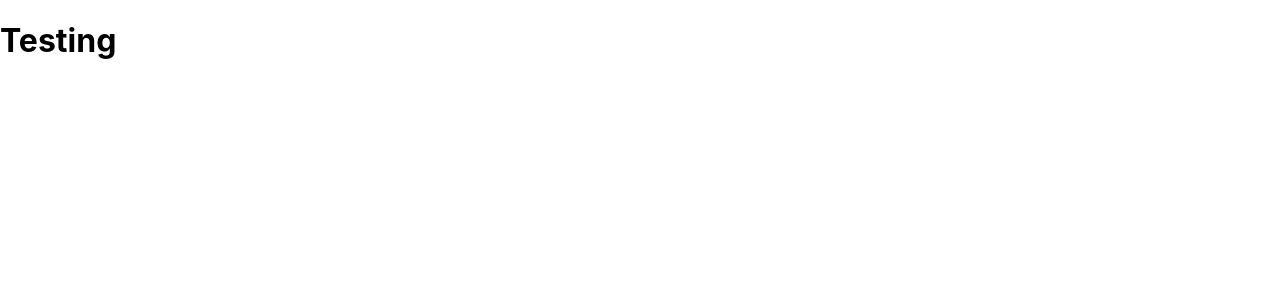
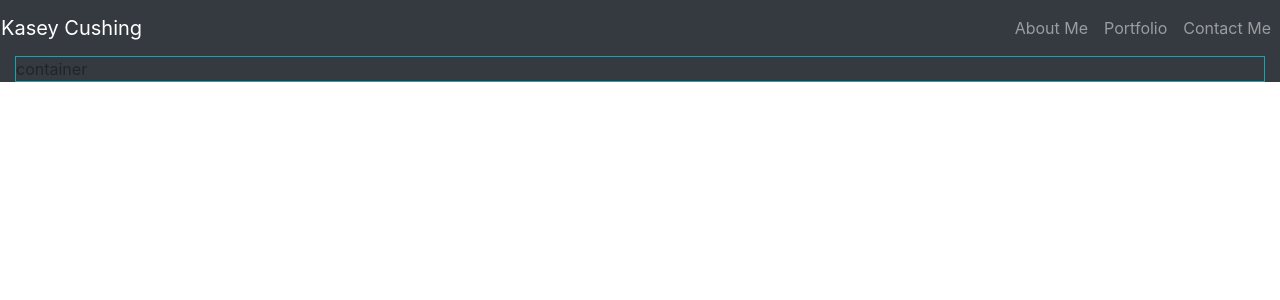
Before and after one commit to kcushing1/React-Portfolio, a React (Create React App) app: page / in a window 1280 px wide. Shown: the top 300 px of the page. Built offline with nearby package versions, Linux system fonts and the light colour scheme.

Commit message:
navbar with navitems

```diff
--- a/src/App.js
+++ b/src/App.js
@@ -1,7 +1,14 @@
 import "./App.css";
+import Container from "./components/Container";
+import Navbar from "./components/Navbar/Navbar";
 
 function App() {
-  return <h1>Testing</h1>;
+  return (
+    <div>
+      <Navbar />
+      <Container />
+    </div>
+  );
 }
 
 export default App;
--- /dev/null
+++ b/src/components/Container.js
@@ -0,0 +1,9 @@
+import React from "react";
+
+export default function Container() {
+  return (
+    <div className="container-fluid bg-dark">
+      <p className="border border-info">container</p>
+    </div>
+  );
+}
--- /dev/null
+++ b/src/components/Navbar/NavItem.js
@@ -0,0 +1,13 @@
+import React from "react";
+
+export default function ({ href, text }) {
+  return (
+    <>
+      <li className="nav-item">
+        <a className="nav-link" href={href}>
+          {text}
+        </a>
+      </li>
+    </>
+  );
+}
--- /dev/null
+++ b/src/components/Navbar/Navbar.js
@@ -0,0 +1,35 @@
+import React from "react";
+import NavItem from "./NavItem";
+
+export default function Navbar() {
+  return (
+    <nav className="row navbar sticky-top navbar-expand-lg navbar-dark bg-dark">
+      <a className="navbar-brand" href="#page-top">
+        Kasey Cushing
+      </a>
+
+      <button
+        className="navbar-toggler"
+        type="button"
+        data-toggle="collapse"
+        data-target="#navbarNav"
+        aria-controls="navbarNav"
+        aria-expanded="false"
+        aria-label="Toggle navigation"
+      >
+        <span class="navbar-toggler-icon"></span>
+      </button>
+
+      <div
+        className="collapse navbar-collapse justify-content-end mr-6"
+        id="navbarNav"
+      >
+        <ul className="navbar-nav">
+          <NavItem href="#about-me" text="About Me" />
+          <NavItem href="#portfolio" text="Portfolio" />
+          <NavItem href="#contact-me" text="Contact Me" />
+        </ul>
+      </div>
+    </nav>
+  );
+}
--- a/src/index.js
+++ b/src/index.js
@@ -3,9 +3,6 @@ import ReactDOM from "react-dom";
 import "./index.css";
 import App from "./App";
 
-ReactDOM.render(
-  <React.StrictMode>
-    <App />
-  </React.StrictMode>,
-  document.getElementById("root")
-);
+import "bootstrap/dist/css/bootstrap.min.css";
+
+ReactDOM.render(<App />, document.getElementById("root"));
```
